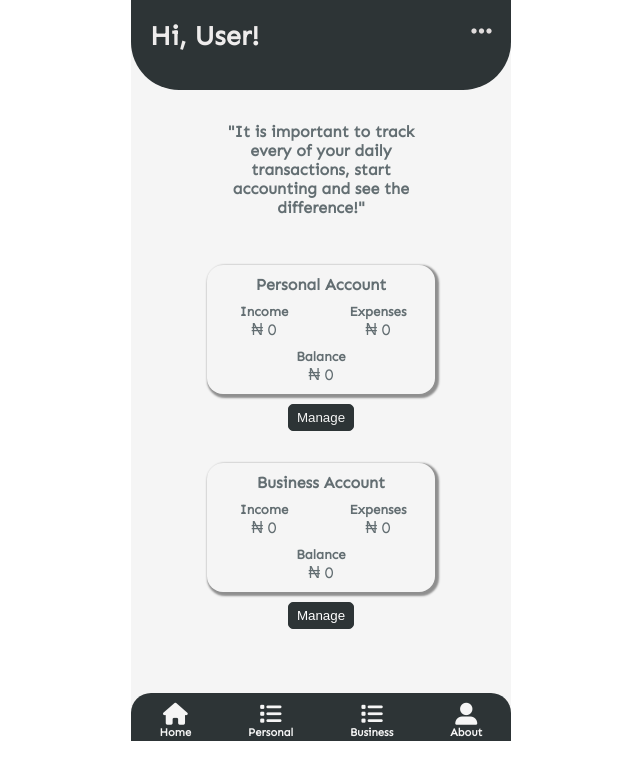
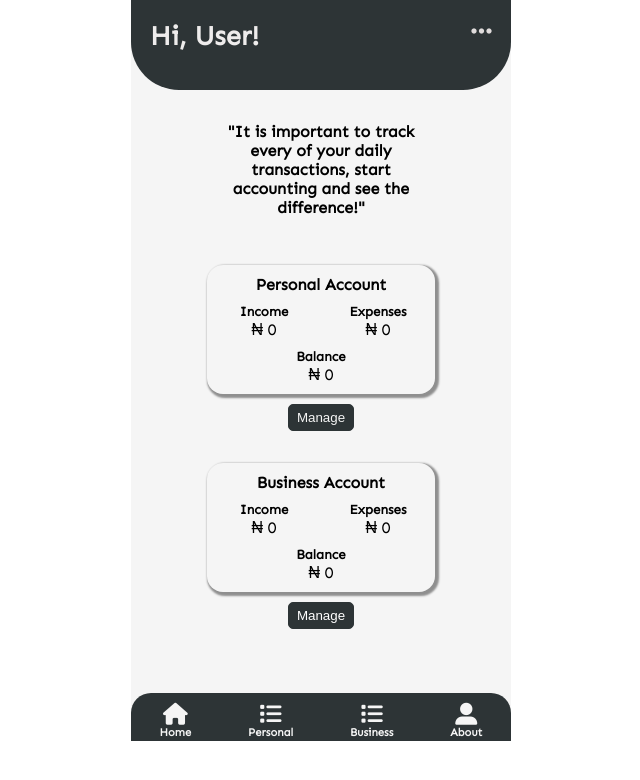
Before and after one commit to Segun98/NairaTrack, a React (Create React App) app: page / in a window 1280 px wide. Shown: the top 780 px of the page, without its empty margins (319-959 px from the left). Built offline with nearby package versions, Linux system fonts and the light colour scheme; a web font is replaced by a local one.

Commit message:
Minor Ui updates

```diff
--- a/src/App.css
+++ b/src/App.css
@@ -27,7 +27,6 @@ h6,
 h3,
 p {
     color: black;
-    color: #636E72;
 }
 
 
```
